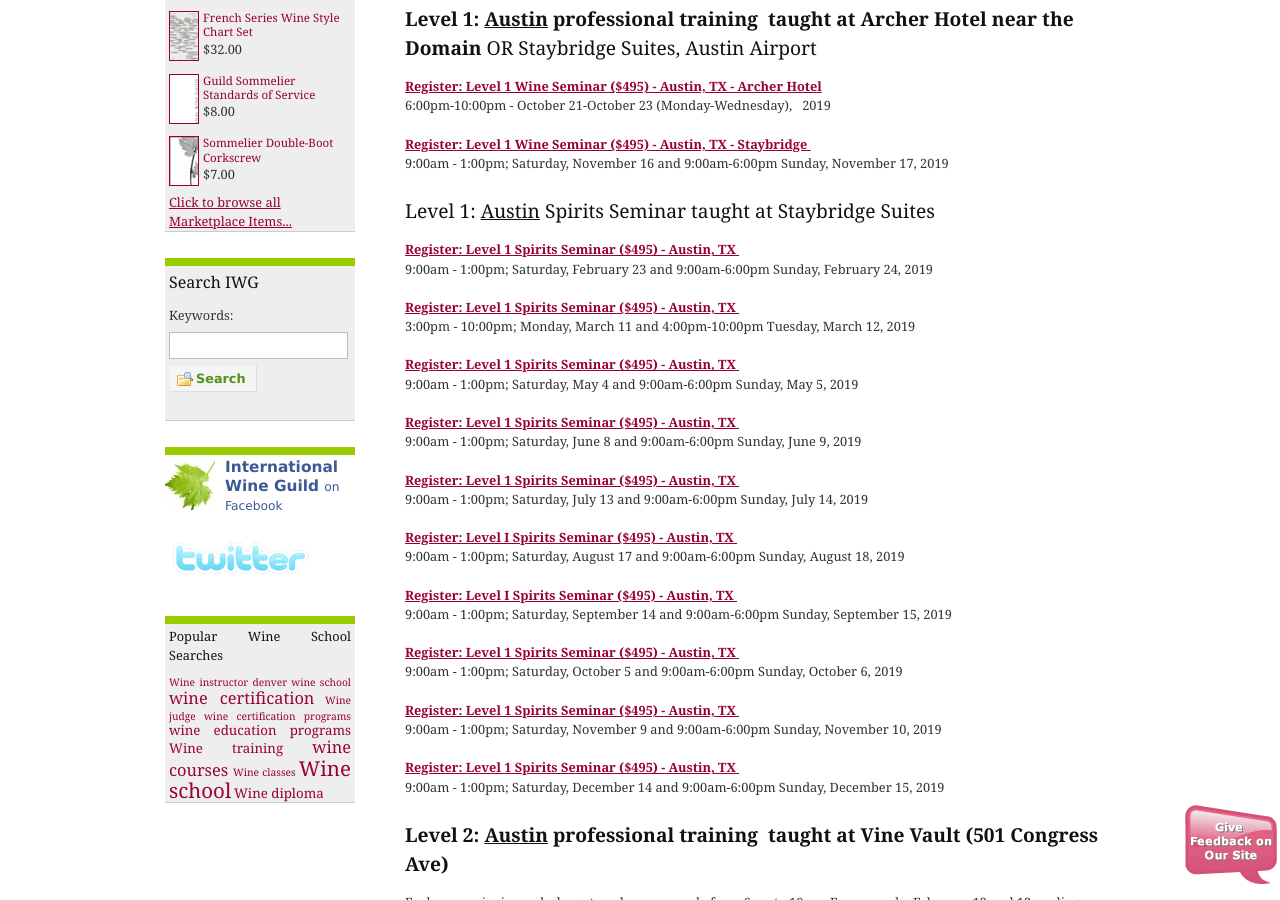
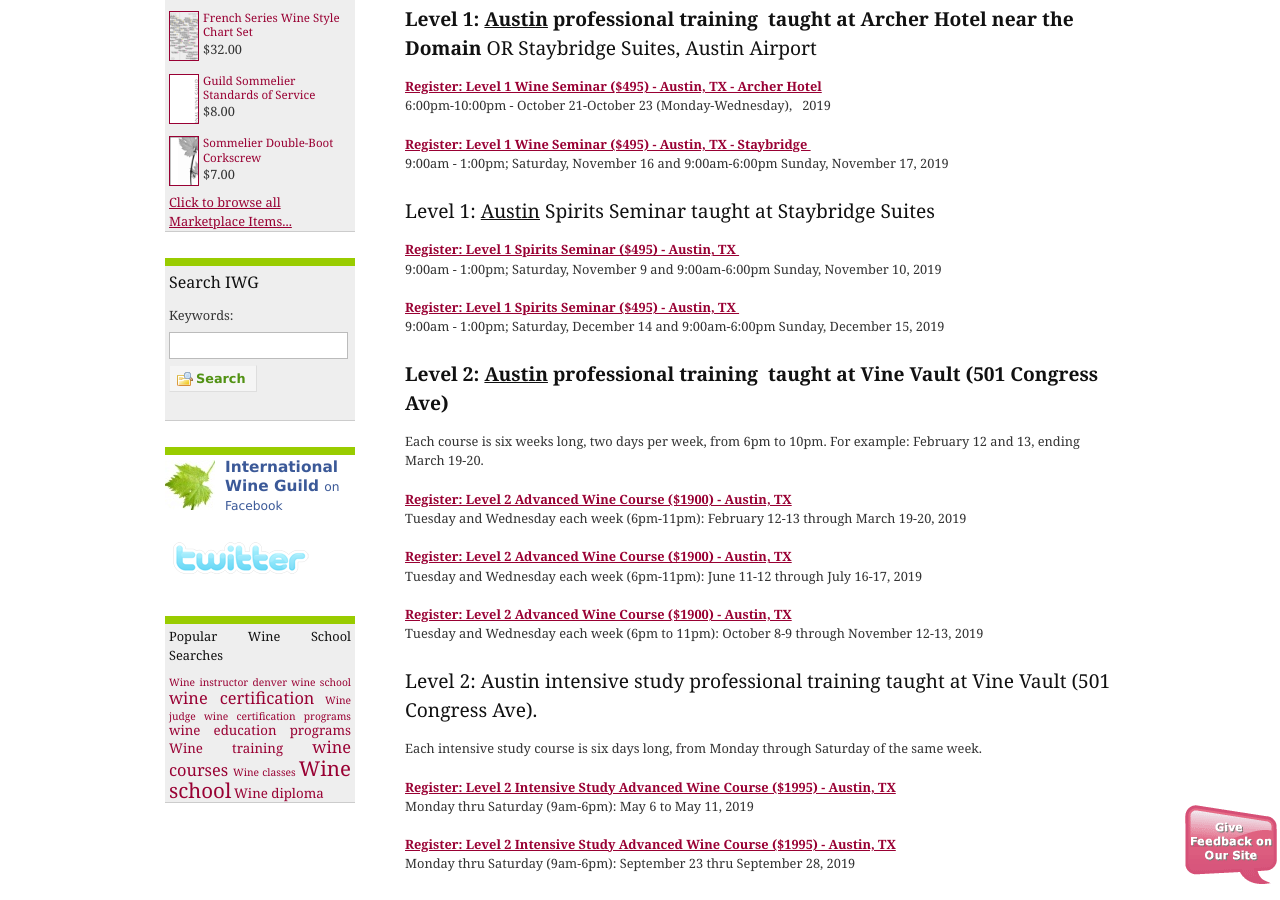
Before and after one commit to CKDev/internationalwineguild.com, a Jekyll site: the page built from texas-wine-school.html, in a window 1280 px wide and 900 px high, scrolled down 1035 px. Built offline with Jekyll 4.4.1, drawn with Linux system fonts in a browser that asks for light colours; a script that is not in the unit is left out; comment, search, counter and statistics services are not loaded.

Commit message:
Update texas-wine-school.html

```diff
--- a/texas-wine-school.html
+++ b/texas-wine-school.html
@@ -40,38 +40,7 @@
       Level 1 Wine Seminar ($495) - Austin, TX - Staybridge&nbsp;<br>
     </strong></a>9:00am - 1:00pm; Saturday, November 16 and 9:00am-6:00pm Sunday, November 17, 2019</p>
 <h3>Level 1: <u>Austin</u> Spirits Seminar taught at Staybridge Suites</h3>
-<p><a class="ga-track"
-    href="http://ww4.aitsafe.com/cf/add.cfm?userid=6714687&amp;product=Level+1+Spirits+Seminar+Austin++-++2/23-24/2019&amp;price=495&amp;return=www.internationalwineguild.com/texas-wine-school"><strong>Register:
-      Level 1 Spirits Seminar ($495) - Austin, TX&nbsp;<br>
-    </strong></a>9:00am - 1:00pm; Saturday, February 23 and 9:00am-6:00pm Sunday, February 24, 2019</p>
-<p><a class="ga-track"
-    href="http://ww4.aitsafe.com/cf/add.cfm?userid=6714687&amp;product=Level+1+Spirits+Seminar+Austin++-++3/11-12/2019&amp;price=495&amp;return=www.internationalwineguild.com/texas-wine-school"><strong>Register:
-      Level 1 Spirits Seminar ($495) - Austin, TX&nbsp;<br>
-    </strong></a>3:00pm - 10:00pm; Monday, March 11 and 4:00pm-10:00pm Tuesday, March 12, 2019</p>
-<p><a class="ga-track"
-    href="http://ww4.aitsafe.com/cf/add.cfm?userid=6714687&amp;product=Level+1+Spirits+Seminar+Austin++-++5/5-6/2019&amp;price=495&amp;return=www.internationalwineguild.com/texas-wine-school"><strong>Register:
-      Level 1 Spirits Seminar ($495) - Austin, TX&nbsp;<br>
-    </strong></a>9:00am - 1:00pm; Saturday, May 4 and 9:00am-6:00pm Sunday, May 5, 2019</p>
-<p><a class="ga-track"
-    href="http://ww4.aitsafe.com/cf/add.cfm?userid=6714687&amp;product=Level+1+Spirits+Seminar+Austin++-++6/8-9/2019&amp;price=495&amp;return=www.internationalwineguild.com/texas-wine-school"><strong>Register:
-      Level 1 Spirits Seminar ($495) - Austin, TX&nbsp;<br>
-    </strong></a>9:00am - 1:00pm; Saturday, June 8 and 9:00am-6:00pm Sunday, June 9, 2019</p>
-<p><a class="ga-track"
-    href="http://ww4.aitsafe.com/cf/add.cfm?userid=6714687&amp;product=Level+1+Spirits+Seminar+Austin++-++7/13-14/2019&amp;price=495&amp;return=www.internationalwineguild.com/texas-wine-school"><strong>Register:
-      Level 1 Spirits Seminar ($495) - Austin, TX&nbsp;<br>
-    </strong></a>9:00am - 1:00pm; Saturday, July 13 and 9:00am-6:00pm Sunday, July 14, 2019</p>
-<p><a class="ga-track"
-    href="http://ww4.aitsafe.com/cf/add.cfm?userid=6714687&amp;product=Level+1+Spirits+Seminar+Austin++-++8/17-18/2019&amp;price=495&amp;return=www.internationalwineguild.com/texas-wine-school"><strong>Register:
-      Level I Spirits Seminar ($495) - Austin, TX&nbsp;<br>
-    </strong></a>9:00am - 1:00pm; Saturday, August 17 and 9:00am-6:00pm Sunday, August 18, 2019</p>
-<p><a class="ga-track"
-    href="http://ww4.aitsafe.com/cf/add.cfm?userid=6714687&amp;product=Level+1+Spirits+Seminar+Austin++-++9/14-15/2019&amp;price=495&amp;return=www.internationalwineguild.com/texas-wine-school"><strong>Register:
-      Level I Spirits Seminar ($495) - Austin, TX&nbsp;<br>
-    </strong></a>9:00am - 1:00pm; Saturday, September 14 and 9:00am-6:00pm Sunday, September 15, 2019</p>
-<p><a class="ga-track"
-    href="http://ww4.aitsafe.com/cf/add.cfm?userid=6714687&amp;product=Level+1+Spirits+Seminar+Austin++-++10/5-6/2019&amp;price=495&amp;return=www.internationalwineguild.com/texas-wine-school"><strong>Register:
-      Level 1 Spirits Seminar ($495) - Austin, TX&nbsp;<br>
-    </strong></a>9:00am - 1:00pm; Saturday, October 5 and 9:00am-6:00pm Sunday, October 6, 2019</p>
+
 <p><a class="ga-track"
     href="http://ww4.aitsafe.com/cf/add.cfm?userid=6714687&amp;product=Level+1+Spirits+Seminar+Austin++-++11/9-10/2019&amp;price=495&amp;return=www.internationalwineguild.com/texas-wine-school"><strong>Register:
       Level 1 Spirits Seminar ($495) - Austin, TX&nbsp;<br>
```
